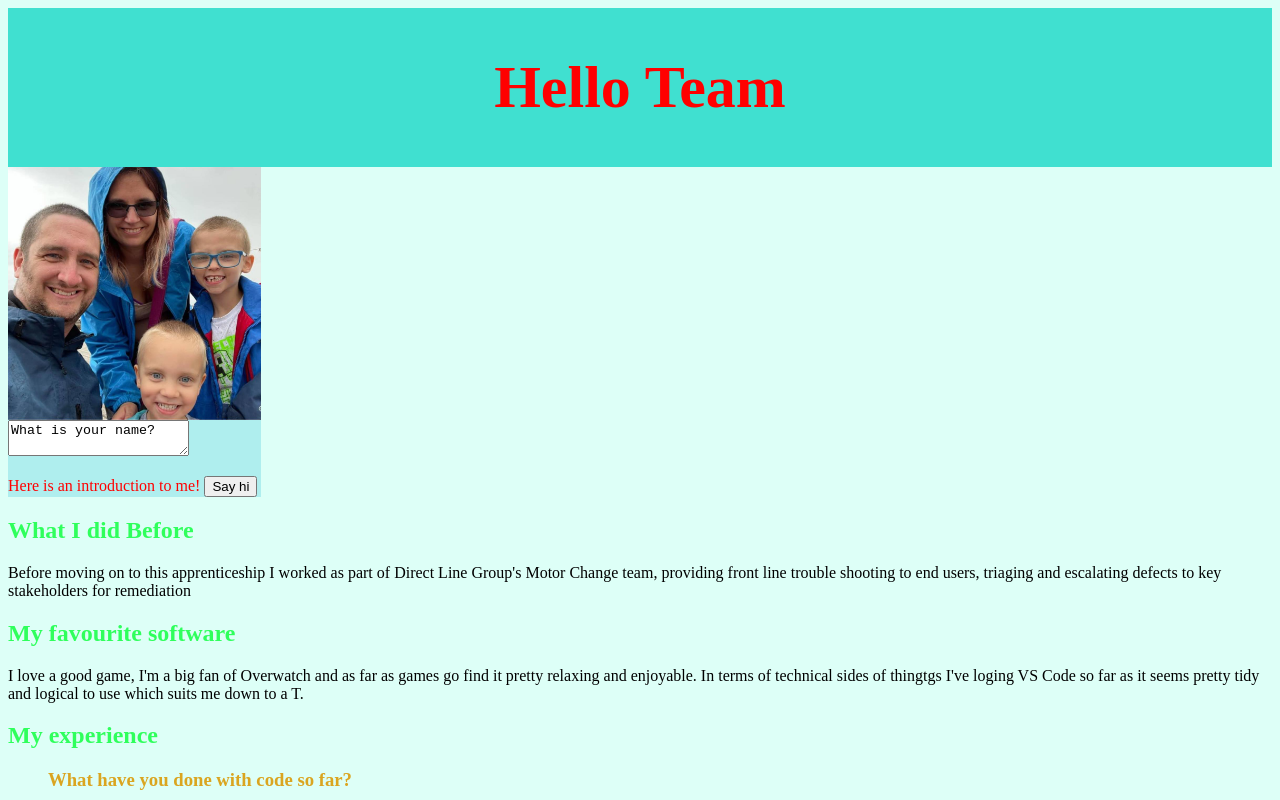
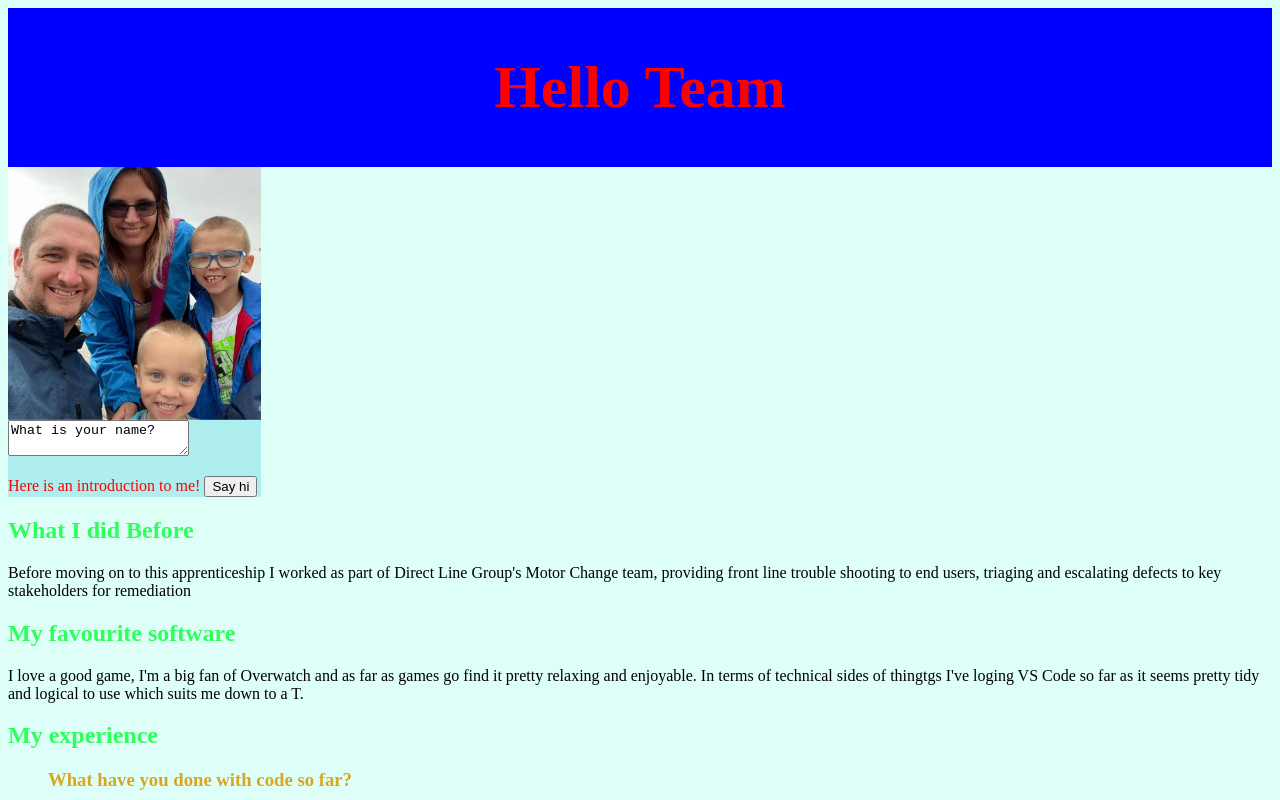
Before and after one commit to CDGADonc/MultiverseFlyingStart, a website: page public/index.html in a window 1280 px wide. Shown: the top 800 px of the page. Drawn offline with Linux system fonts and the light colour scheme.

Commit message:
Changed to blue

```diff
--- a/public/style.css
+++ b/public/style.css
@@ -9,7 +9,7 @@ body {
 .myHeader {
   padding: 5px;
   text-align: center;
-  background: turquoise;
+  background: blue;
   color: black;
   font-size: 30px;
 }
```
